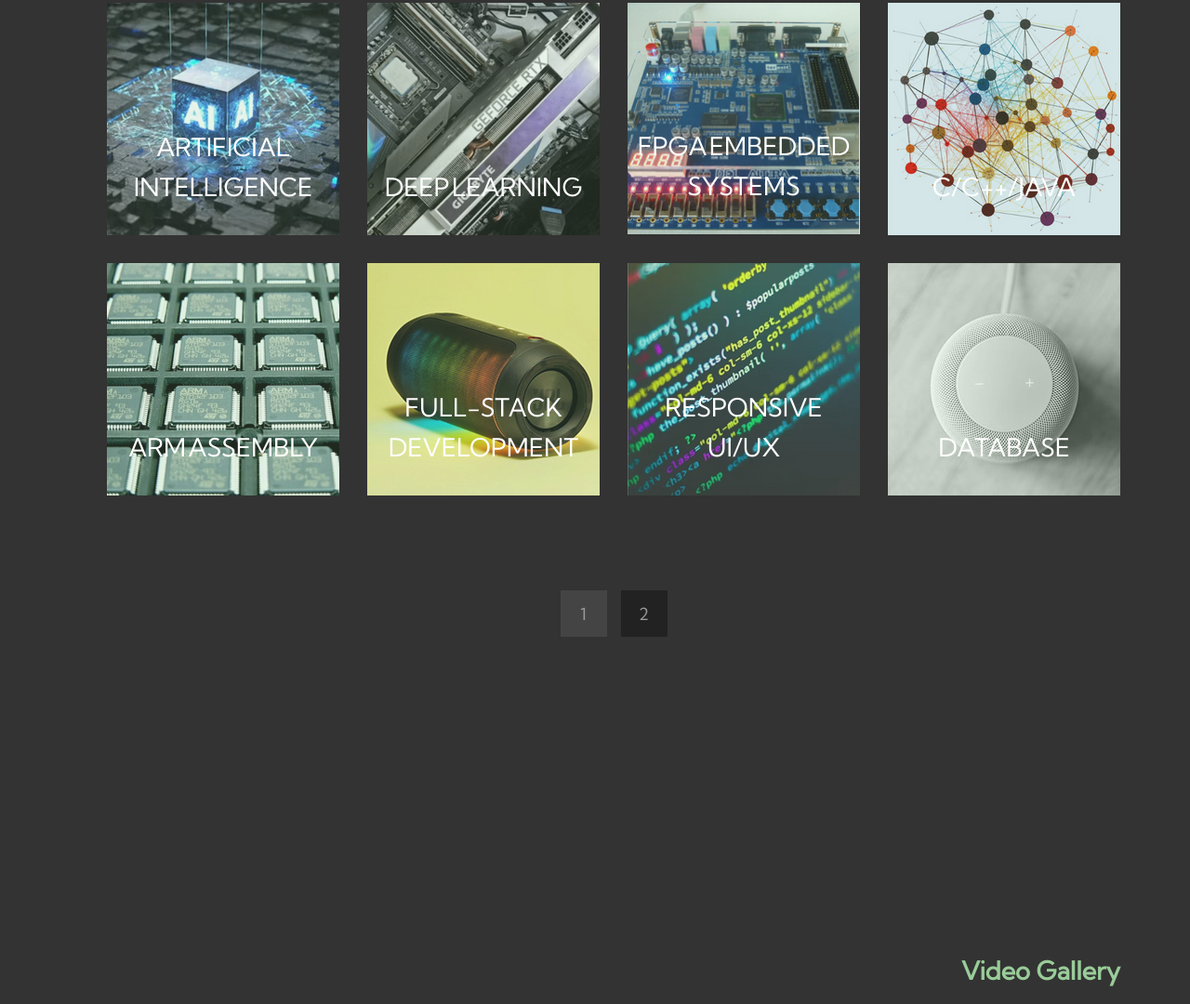
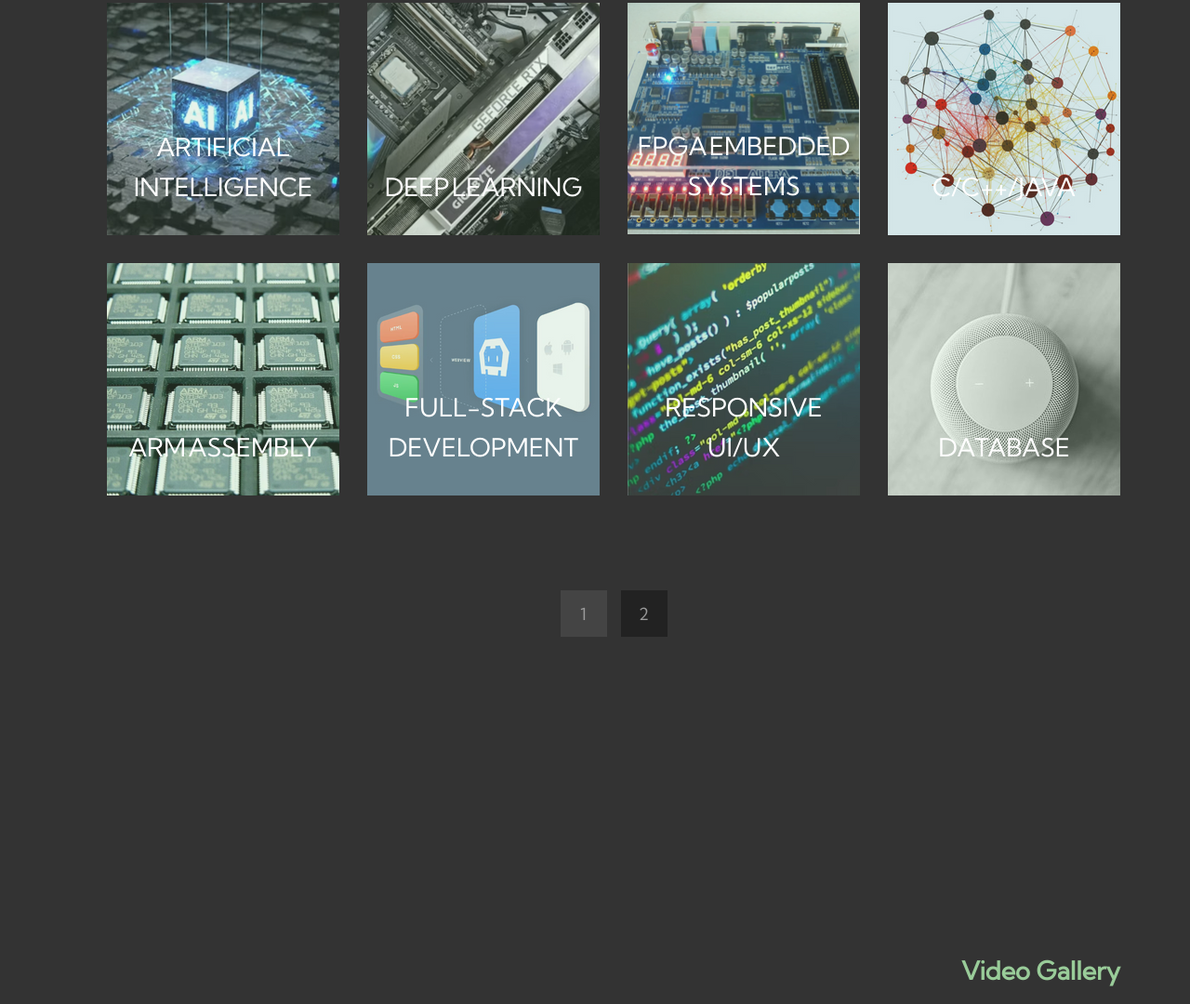
Before and after one commit to kazelouis/kazelouis.github.io, a plain HTML site: page index.html in a window 1280 px wide. Shown: the part 3687-4767 px from the top of the page at 93% size. Drawn offline with nearby package versions, Linux system fonts and the light colour scheme.

Commit message:
Update index.html added img-full-stack.png to skill

```diff
--- a/index.html
+++ b/index.html
@@ -250,7 +250,7 @@
 
                     <!-- Skill 6 -->
                     <figure class="effect-goliath tm-gallery-item">
-                        <img src="img/gallery/tn/img-06.jpg" alt="Image"/>
+                        <img src="img/gallery/tn/img-full-stack.png" alt="Image"/>
                         <figcaption>
                             <h2>FULL-STACK DEVELOPMENT</h2>
                             <p>Apache Cordova APP</p>
```
